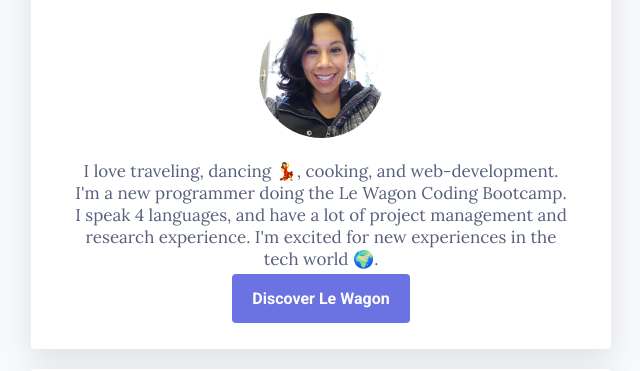
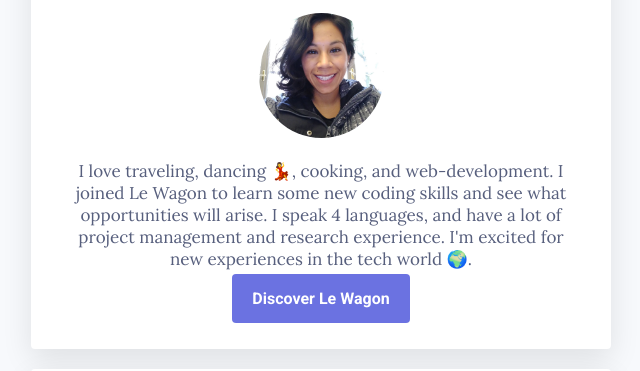
Before and after one commit to kmontes417/profile, a plain HTML site: page index.html in a window 1280 px wide. Shown: the part 188-559 px from the top of the page, without its empty margins (319-959 px from the left). Drawn offline with Linux system fonts and the light colour scheme.

Commit message:
fixed content

```diff
--- a/index.html
+++ b/index.html
@@ -15,7 +15,7 @@
       <h2>Programmer</h2>
       <img src="images/IMG_20190429_123929939.jpg" class="img-circle" alt="Krystal Montesdeoca">
       <p>
-        I love traveling, dancing 💃, cooking, and web-development. I'm a new programmer doing the Le Wagon Coding Bootcamp.  I speak 4 languages, and have a lot of project management and research experience. I'm excited for new experiences in the tech world 🌍.
+        I love traveling, dancing 💃, cooking, and web-development. I joined Le Wagon to learn some new coding skills and see what opportunities will arise.  I speak 4 languages, and have a lot of project management and research experience. I'm excited for new experiences in the tech world 🌍.
       </p>
       <a href="https://www.lewagon.com" target="_blank" class="btn-blue">Discover Le Wagon
       </a>
```
